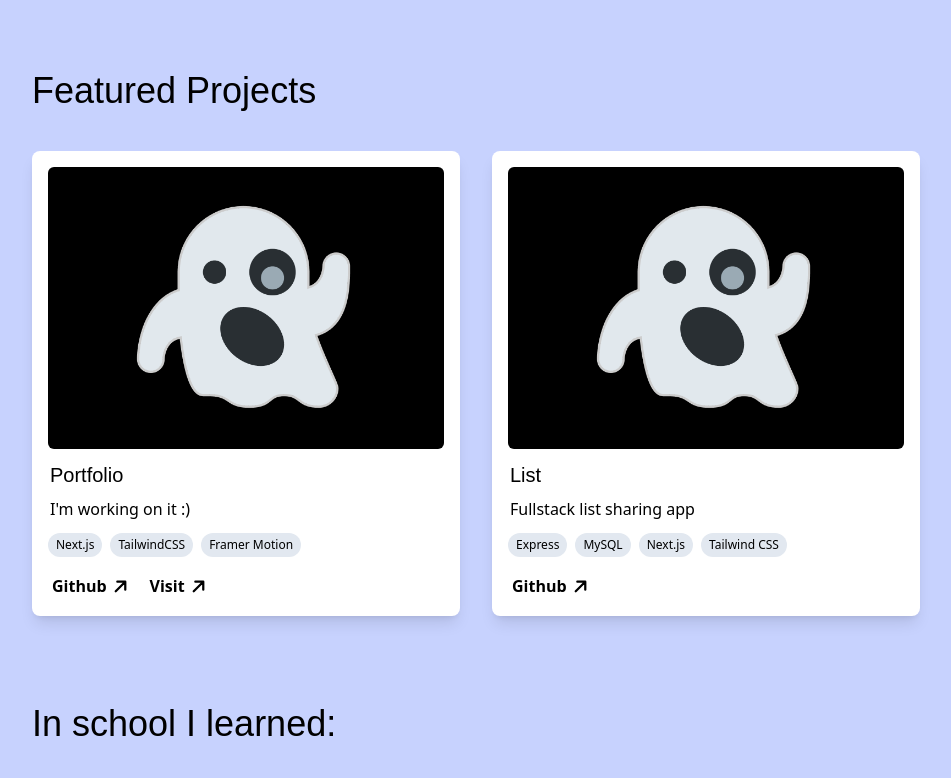
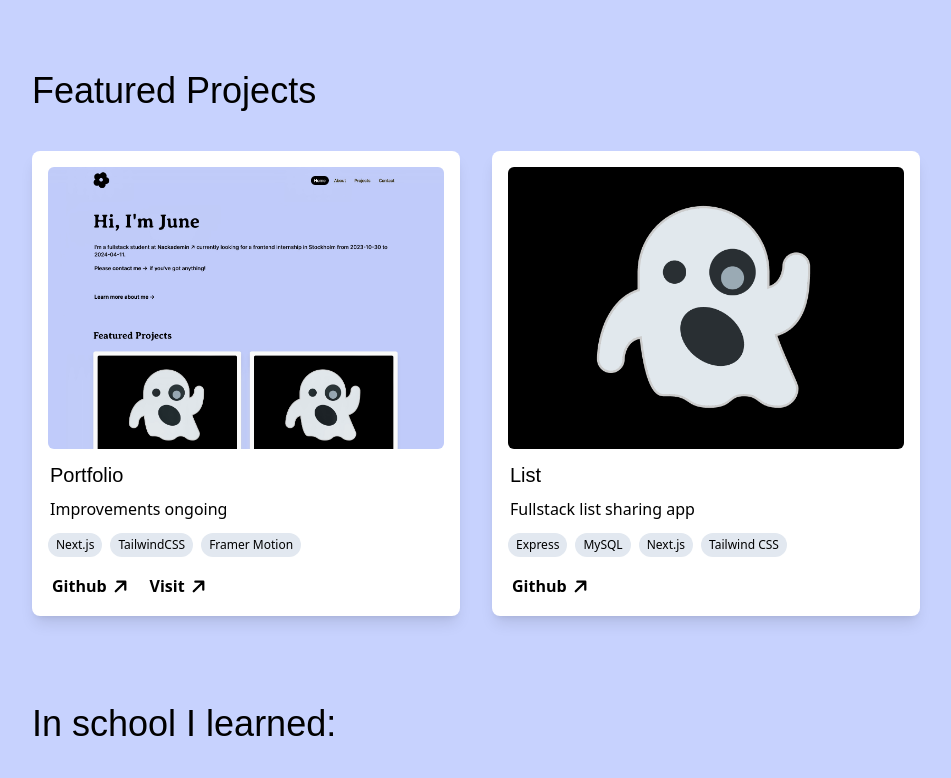
Before and after one commit to june7001/portfolio, a Next.js app: page / in a window 1280 px wide. Shown: the part 549-1327 px from the top of the page, without its empty margins (164-1115 px from the left). Built offline with nearby package versions, Linux system fonts and the light colour scheme; a web font is replaced by a local one.

Commit message:
update projects data

```diff
--- a/data/data.js
+++ b/data/data.js
@@ -3,19 +3,19 @@ export const projects = [
     title: "Portfolio",
     featured: true,
     githubLink: "https://github.com/june7001/portfolio",
-    img: "/images/ghost.png",
+    img: "/images/portfolio.jpeg",
     techStack: ["Next.js", "TailwindCSS", "Framer Motion"],
-    description: "I'm working on it :)",
+    description: "Improvements ongoing",
     link: "https://june.contact",
   },
   {
     title: "Juni Blommor",
     featured: false,
-    githubLink: "https://github.com/project-2",
+    githubLink: "https://github.com/june7001/commerce",
     img: "/images/ghost.png",
     techStack: ["Shopify", "Next.js", "Framer Motion"],
-    description: "I'm working on it :)",
-    link: "link-to-project-2-page.com",
+    description: "A headless online flower shop",
+    link: "https://june7001.myshopify.com/",
   },
   {
     title: "List",
```
Also changed, not shown: public/images/portfolio.jpeg (added).
